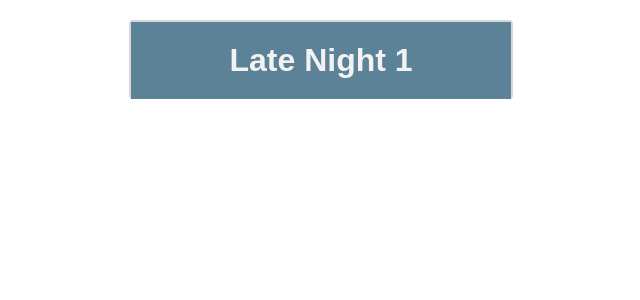
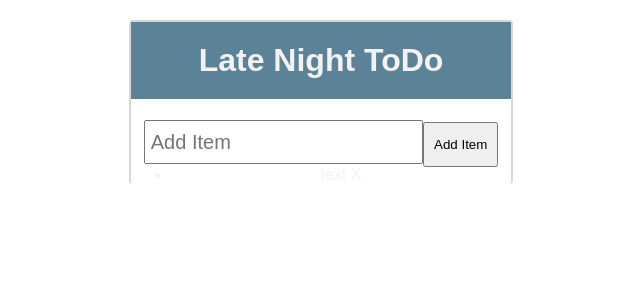
Before and after one commit to Delink-D/late-night-1, an Angular app: page / in a window 1280 px wide. Shown: the top 300 px of the page, without its empty margins (319-959 px from the left). Built offline with nearby package versions, Linux system fonts and the light colour scheme.

Commit message:
Styling of input filed and btn

```diff
--- a/src/app/app.component.css
+++ b/src/app/app.component.css
@@ -14,3 +14,19 @@ h1 {
 	background: #5c8297;
 	margin-top: 0;
 }
+.additem {
+	position: relative;
+	padding-bottom: 0px;
+	height: 30px;
+}
+.addtodo {
+	width: 70%;
+	height: 30px;
+	padding: 5px;
+	font-size: 20px;
+}
+.additembtn {
+	width: 75px;
+	height: 45px;
+	cursor: pointer;
+}
--- a/src/app/app.component.html
+++ b/src/app/app.component.html
@@ -1,3 +1,16 @@
 <div class="main">
-	<h1>Late Night 1</h1>
+	<h1>Late Night ToDo</h1>
+
+	<div class="additem">
+		<input type="text" class="addtodo" placeholder="Add Item">
+		<button type="button" class="additembtn">Add Item</button>
+	</div>
+
+	<ul>
+		<li>
+			text
+			<span>X</span>
+		</li>
+	</ul>
 </div>
+<!-- ./main div -->
--- a/src/index.html
+++ b/src/index.html
@@ -2,7 +2,7 @@
 <html lang="en">
 	<head>
 		<meta charset="utf-8">
-		<title>LateNight</title>
+		<title>Late-Night App1</title>
 		<base href="/">
 
 		<meta name="viewport" content="width=device-width, initial-scale=1">
```
